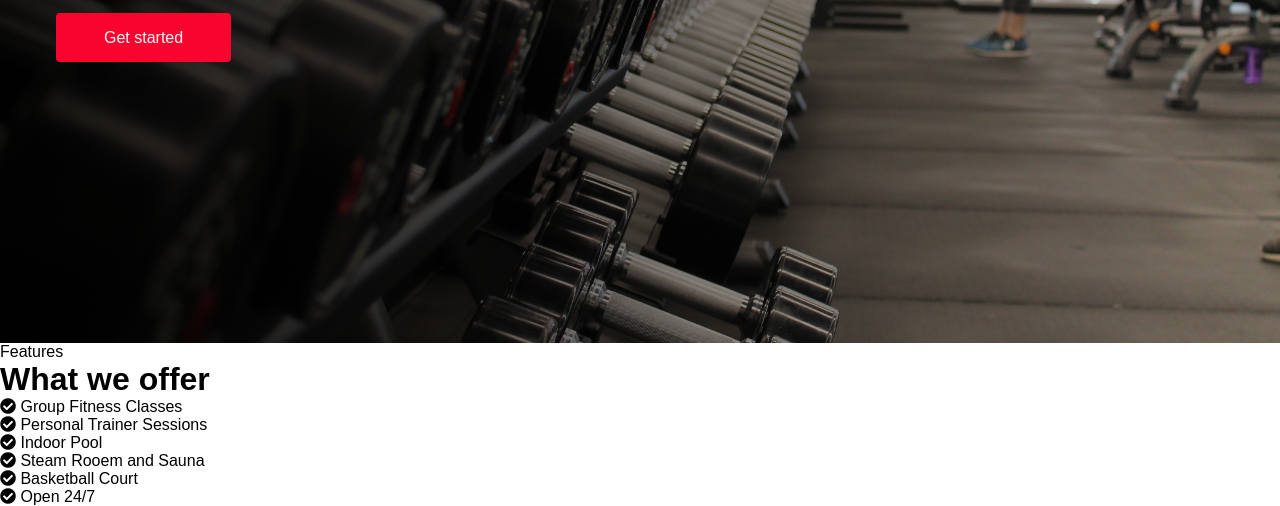
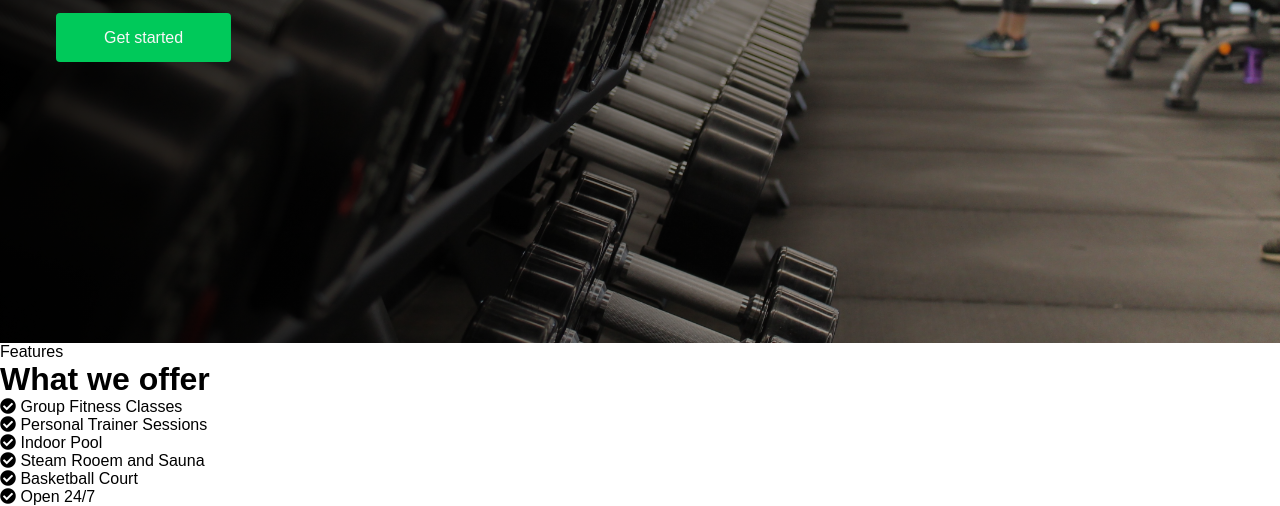
Before and after one commit to ghemhope5472/gym-gsap-animation, a plain HTML site: page index.html in a window 1280 px wide. Shown: the part 517-1023 px from the top of the page. Drawn offline with Linux system fonts and the light colour scheme.

Commit message:
change color

```diff
--- a/index.css
+++ b/index.css
@@ -1,5 +1,5 @@
 :root{
-    --red: #f9032f;
+    --red: #00c95a;
     --black: #000;
     --white: rgb(248, 247, 247);
 }
```
